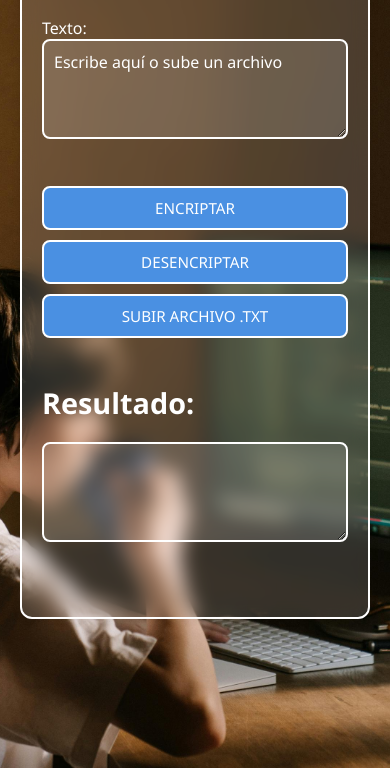
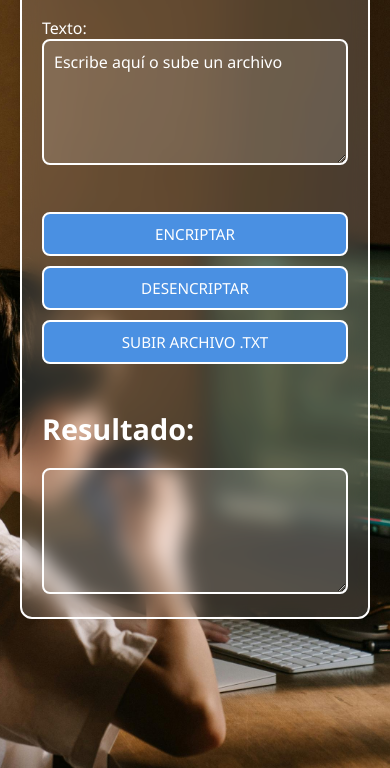
Before and after one commit to Samir-Geronimo-Zeta-Benites/AES-encrypt---decipher, a plain HTML site: page index.html in a window 390 px wide. Shown: the part 76-844 px from the top of the page. Drawn offline with nearby package versions, Linux system fonts and the light colour scheme.

Commit message:
Add files via upload

```diff
--- a/style.css
+++ b/style.css
@@ -49,7 +49,7 @@ h2{
 textarea {
   background: rgba(255, 255, 255, 0.15);
   width: 100%;
-  height: 120px;
+  height: 20%;
   margin-bottom: 15px;
   padding: 10px;
   font-size: 1em;
@@ -111,7 +111,7 @@ button:hover {
   }
 
   textarea {
-    height: 100px;
+    height: 20%;
   }
 
   h1 {
```
